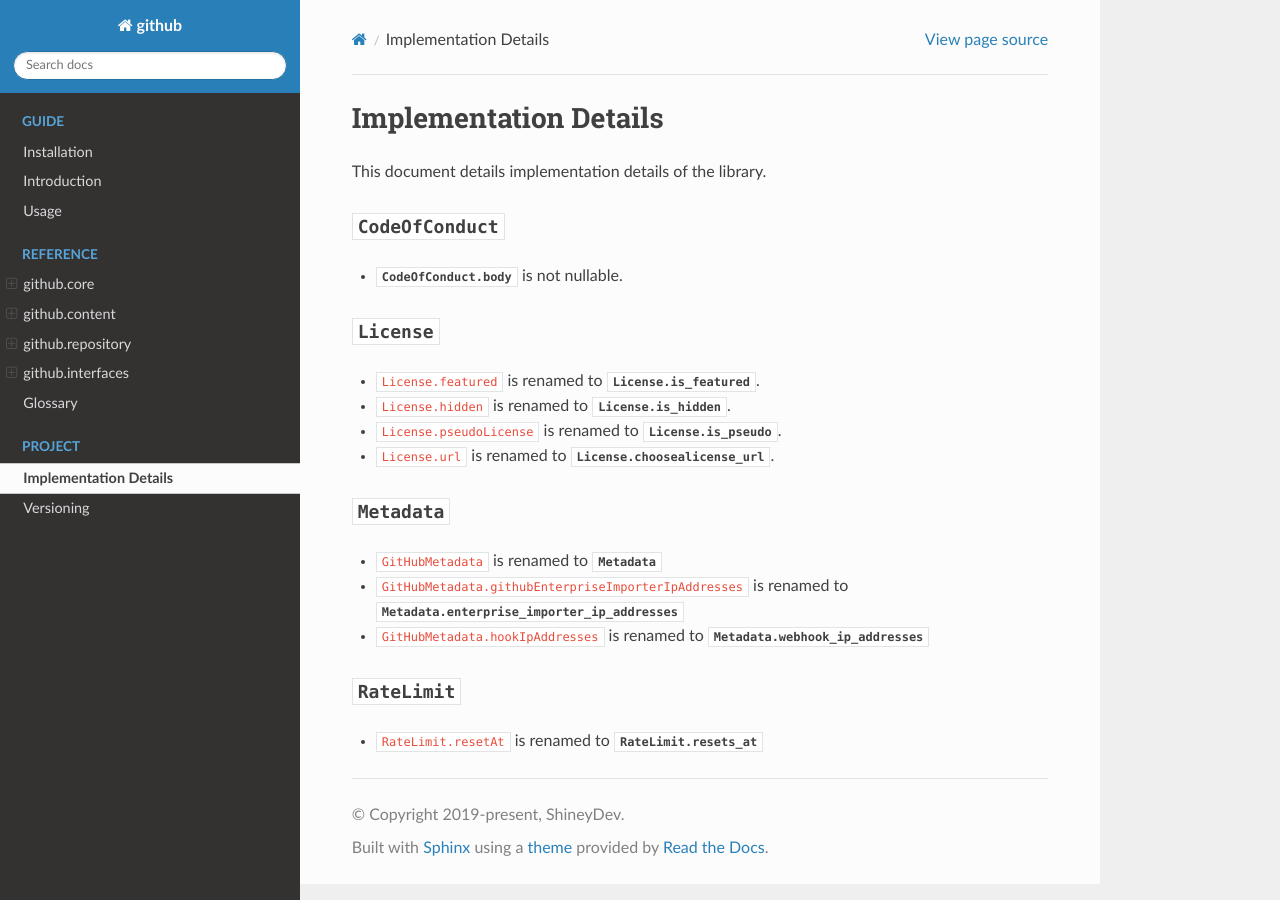
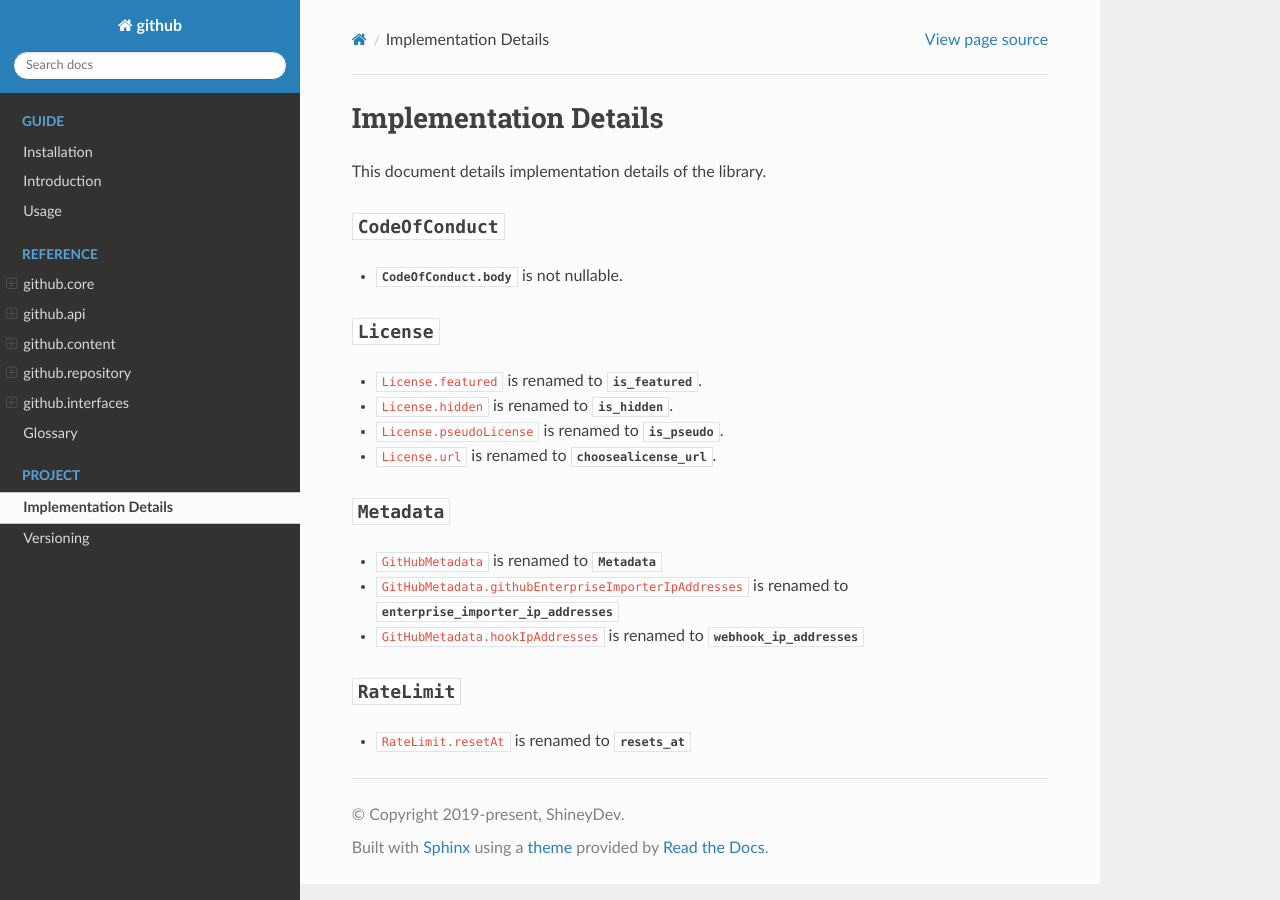
Before and after one commit to ShineyDev/github, a Sphinx documentation site: the page built from docs/project/implementation.rst, in a window 1280 px wide. Built offline with Sphinx 7.4.7 and the Read the Docs theme 3.1.0, drawn with Linux system fonts in a browser that asks for light colours; pages that are not in the unit, such as notebooks, are missing from menus; part of the change alters nothing that is shown.

Commit message:
make sphinx a little happier

```diff
--- a/docs/project/implementation.rst
+++ b/docs/project/implementation.rst
@@ -1,36 +1,33 @@
-.. currentmodule:: github
-
-
 Implementation Details
 ======================
 
 This document details implementation details of the library.
 
 
-:class:`CodeOfConduct`
-----------------------
+:class:`~github.CodeOfConduct`
+------------------------------
 
-- :attr:`CodeOfConduct.body` is not nullable.
+- :attr:`CodeOfConduct.body <github.CodeOfConduct.body>` is not nullable.
 
 
-:class:`License`
-----------------
+:class:`~github.License`
+------------------------
 
-- ``License.featured`` is renamed to :attr:`License.is_featured`.
-- ``License.hidden`` is renamed to :attr:`License.is_hidden`.
-- ``License.pseudoLicense`` is renamed to :attr:`License.is_pseudo`.
-- ``License.url`` is renamed to :attr:`License.choosealicense_url`.
+- ``License.featured`` is renamed to :attr:`~github.License.is_featured`.
+- ``License.hidden`` is renamed to :attr:`~github.License.is_hidden`.
+- ``License.pseudoLicense`` is renamed to :attr:`~github.License.is_pseudo`.
+- ``License.url`` is renamed to :attr:`~github.License.choosealicense_url`.
 
 
-:class:`Metadata`
------------------
+:class:`~github.Metadata`
+-------------------------
 
-- ``GitHubMetadata`` is renamed to :class:`Metadata`
-- ``GitHubMetadata.githubEnterpriseImporterIpAddresses`` is renamed to :attr:`Metadata.enterprise_importer_ip_addresses`
-- ``GitHubMetadata.hookIpAddresses`` is renamed to :attr:`Metadata.webhook_ip_addresses`
+- ``GitHubMetadata`` is renamed to :class:`~github.Metadata`
+- ``GitHubMetadata.githubEnterpriseImporterIpAddresses`` is renamed to :attr:`~github.Metadata.enterprise_importer_ip_addresses`
+- ``GitHubMetadata.hookIpAddresses`` is renamed to :attr:`~github.Metadata.webhook_ip_addresses`
 
 
-:class:`RateLimit`
-------------------
+:class:`~github.RateLimit`
+--------------------------
 
-- ``RateLimit.resetAt`` is renamed to :attr:`RateLimit.resets_at`
+- ``RateLimit.resetAt`` is renamed to :attr:`~github.RateLimit.resets_at`
```
Also changed, not shown: docs/reference/github/api/index.rst (renamed from docs/reference/github/connection/index.rst), docs/reference/github/api/metadata.rst (renamed from docs/reference/github/connection/metadata.rst), docs/reference/github/api/ratelimit.rst (renamed from docs/reference/github/connection/ratelimit.rst).
